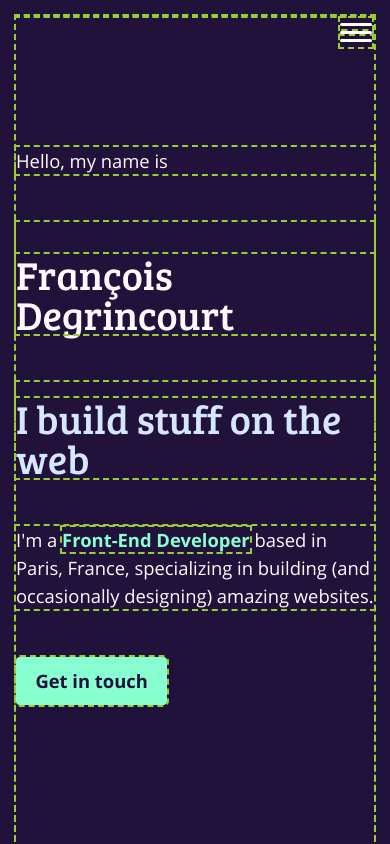
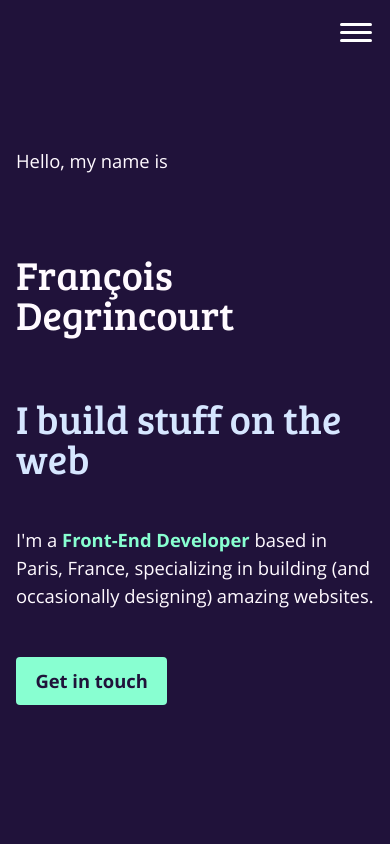
Before and after one commit to fr2Dev/portfolio-v3, a React (Create React App) app: page / in a window 390 px wide. Shown: the top 844 px of the page. Built offline with nearby package versions, Linux system fonts and the light colour scheme.

Commit message:
[FIX] width issue on mobile

```diff
--- a/src/components/layouts/mainWrapper.ts
+++ b/src/components/layouts/mainWrapper.ts
@@ -5,4 +5,9 @@ export const MainWrapper = styled.div`
   display: flex;
   min-height: 100vh;
   flex-direction: column;
+
+  @media only screen and (max-width: 767px) {
+    overflow-x: hidden;
+    width: 100vw;
+  }
 `;
--- a/src/style/globalStyle.ts
+++ b/src/style/globalStyle.ts
@@ -10,9 +10,9 @@ const GlobalStyle = createGlobalStyle`
       ${vars}
     }
 
-    * {
+    /* * {
       outline: 2px dashed yellowgreen;
-    }
+    } */
     /* *:focus {
       outline: 2px dashed yellowgreen !important;
     } */
@@ -77,12 +77,6 @@ const GlobalStyle = createGlobalStyle`
     color: var(--clr-secondary);
   }
 
-  .app {
-    @media only screen and (max-width: 767px) {
-      overflow-x: hidden;
-    }
-  }
-
   body.blur {
     overflow: hidden;
 
```
